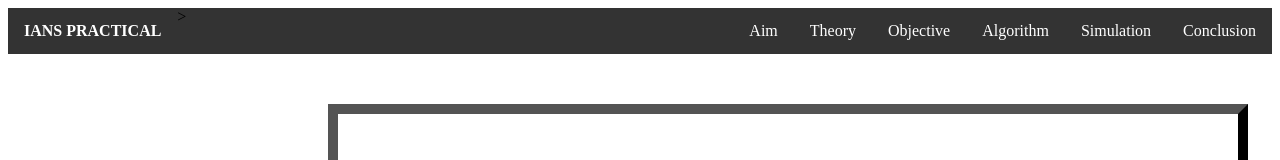
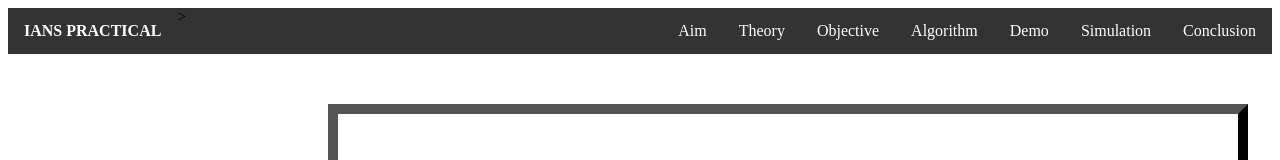
Before and after one commit to anshul-ghate/simulatorRSA.github.io, a plain HTML site: page aim.html in a window 1280 px wide. Shown: the top 160 px of the page. Drawn offline with Linux system fonts and the light colour scheme.

Commit message:
Update aim.html

```diff
--- a/aim.html
+++ b/aim.html
@@ -12,6 +12,7 @@
         <li style="font-weight: bold;" ><a href="aim.html">IANS PRACTICAL</a></li>
         <li style="float:right" ><a href="conclusion.html">Conclusion</a></li>
         <li style="float:right"><a href="simulation.html">Simulation</a></li>
+        <li style="float: right"><a href="demo.html">Demo</a></li>
         <li style="float: right"><a href="algorithm.html">Algorithm</a></li>></li>
         <li  style="float:right"><a href="objective.html">Objective</a></li>
         <li style="float:right"><a href="theory.html">Theory</a></li>
```
